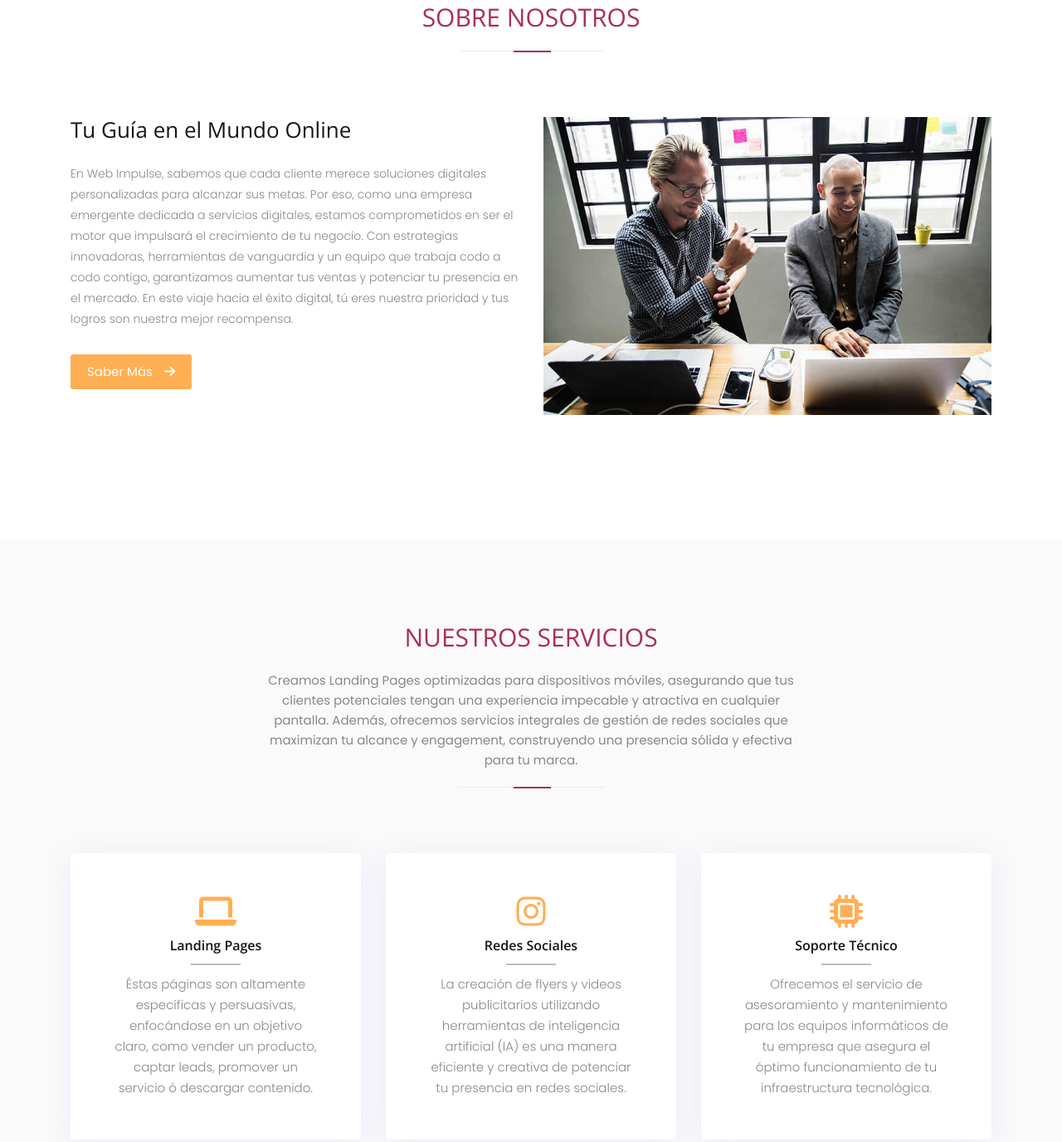
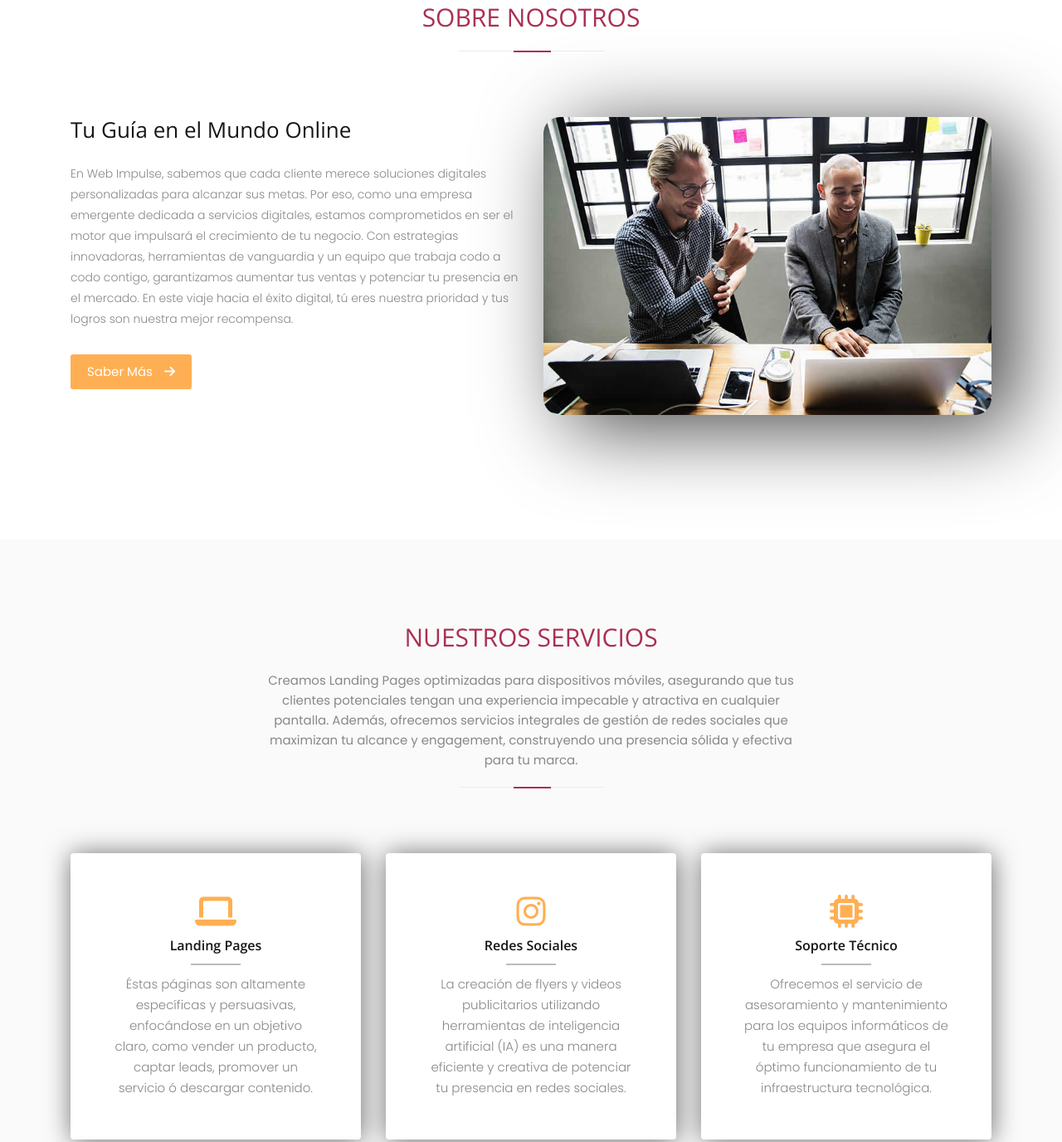
Before and after one commit to Elcortado/webImpulse, a plain HTML site: page index.html in a window 1280 px wide. Shown: the part 666-2042 px from the top of the page at 83% size. Drawn offline with nearby package versions, Linux system fonts and the light colour scheme.

Commit message:
ajustesCSS

```diff
--- a/style.css
+++ b/style.css
@@ -221,7 +221,10 @@ box-shadow: -2px 6px 27px 2px rgba(0,0,0,0.73);
 .no-padding {
 	padding: 0px !important;
 }
-.sub-title-paragraph {
+.img-responsive{
+	border-radius: 20px;
+	-webkit-box-shadow: 28px 14px 100px 0px rgba(0,0,0,0.75);
+box-shadow: 28px 14px 100px 0px rgba(0,0,0,0.75);
 }
 .sub-title-paragraph h4 {
 	margin-bottom: 5px;
@@ -251,8 +254,8 @@ box-shadow: -2px 6px 27px 2px rgba(0,0,0,0.73);
 .service-box {
 	padding: 50px;
 	border-radius: 4px;
-	-webkit-box-shadow: 0px 5px 35px 0px rgba(148, 146, 245, 0.15);
-	box-shadow: 0px 5px 35px 0px rgba(148, 146, 245, 0.15);
+	-webkit-box-shadow: 1px 1px 31px 0px rgba(0,0,0,0.57);
+box-shadow: 1px 1px 31px 0px rgba(0,0,0,0.57);
 }
 .service-box .icon {
 }
```
